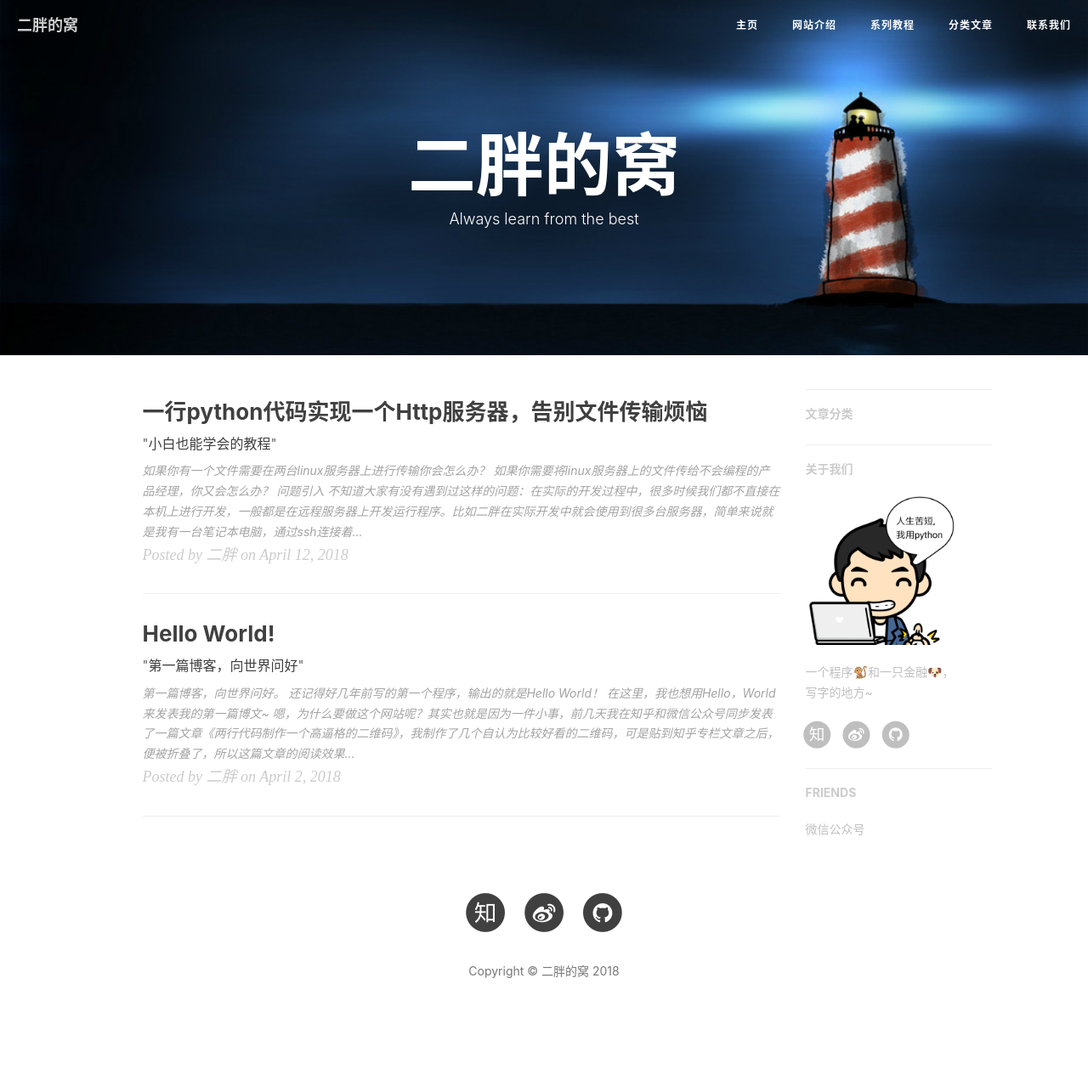
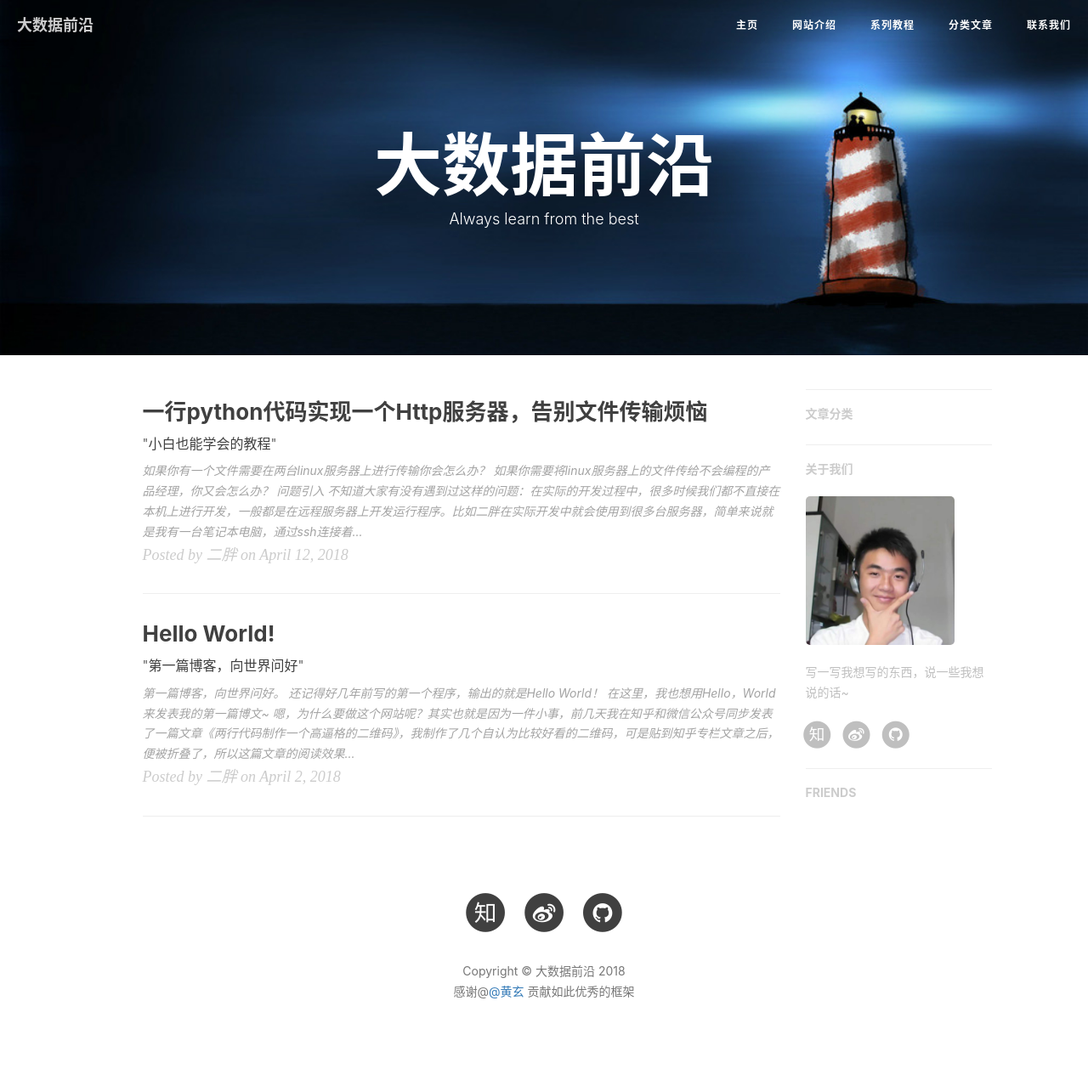
Before and after one commit to yangxuanxc/yangxuanxc.github.io, a Jekyll site: the page built from index.html, in a window 1280 px wide. Shown: the whole page at 85% size. Built offline with Jekyll 4.4.1, drawn with Linux system fonts in a browser that asks for light colours; nearby versions of some CDN libraries; the list of posts is cut into pages by our own code; comment, search, counter and statistics services are not loaded; before the commit the page ends 1247 px from its top, so only the background shows below that.

```diff
--- a/CNAME
+++ b/CNAME
@@ -1 +1 @@
-bigdataqianyan.com
+www.bigdataqianyan.com
--- a/_config.yml
+++ b/_config.yml
@@ -1,9 +1,9 @@
 # Site settings
-title: 二胖的窝
-SEOTitle: 二胖的窝 | Two Fat
+title: 大数据前沿
+SEOTitle: 大数据前沿 | Big Data
 header-img: img/home-bg.jpg
 email: yangxuanxc@126.com
-description: "一只程序猿和一只金融狗写字的地方，有关于编程，金融，数据，学习，工作，生活，有关于我，也有关于你~"
+description: "一个90后大叔写字的地方，有关于编程，金融，数据，学习，工作，生活，有关于我，也有关于你~"
 keyword: "大数据前沿, 大数据, 二胖, python, bigdataqianyan, 前沿, 编程, 教程, 博客, 个人网站, 互联网, Web, 计算机, 数据分析, 机器学习"
 url: "http://www.bigdataqianyan.com"              # your host, for absolute URL
 baseurl: ""         # for example, '/blog' if your blog hosted on 'host/blog'                             # for example, '/blog' if your blog hosted on 'host/blog'
@@ -25,7 +25,7 @@ github_username:    yangxuanxc
 # from 2016, 'pygments' is unsupported on GitHub Pages. Use 'rouge' for highlighting instead.
 highlighter: rouge
 permalink: pretty
-paginate: 10
+paginate: 10 #每一页的文章数量
 exclude: ["less","node_modules","Gruntfile.js","package.json","README.md","README.zh.md"]
 anchorjs: true                          # if you want to customize anchor. check out line:181 of `post.html`
 
@@ -67,8 +67,8 @@ ga_domain: huangxuan.me
 
 # Sidebar settings
 sidebar: true                           # whether or not using Sidebar.
-sidebar-about-description: "一个程序🐒和一只金融🐶，<br>写字的地方~"
-sidebar-avatar: /img/erpang.png      # use absolute URL, seeing it's used in both `/` and `/about/`
+sidebar-about-description: "写一写我想写的东西，说一些我想说的话~"
+sidebar-avatar: /img/erpang.jpg      # use absolute URL, seeing it's used in both `/` and `/about/`
 
 
 
@@ -90,7 +90,7 @@ friends: [
     #     title: "Su",
     #     href: "http://su.gallery/"
     # },{
-        title: "微信公众号",
-        href: "https://mp.weixin.qq.com/mp/profile_ext?action=home&__biz=MzAwNzAzNTMwMg=="
+        #title: "微信公众号",
+        #href: "https://mp.weixin.qq.com/mp/profile_ext?action=home&__biz=MzAwNzAzNTMwMg=="
     }
 ]
--- a/_includes/footer.html
+++ b/_includes/footer.html
@@ -81,7 +81,8 @@
                 <p class="copyright text-muted">
                     Copyright &copy; {{ site.title }} {{ site.time | date: '%Y' }}
                     <br>
-
+                    感谢@<a target="_blank" href="https://github.com/huxpro">@黄玄
+                        </a>贡献如此优秀的框架
                 </p>
             </div>
         </div>
--- a/_includes/head.html
+++ b/_includes/head.html
@@ -33,7 +33,7 @@
     <link href="//cdnjs.cloudflare.com/ajax/libs/font-awesome/4.6.3/css/font-awesome.min.css" rel="stylesheet" type="text/css">
 
 
-    <!-- Hux Delete, sad but pending in China
+    <!-- Delete, sad but pending in China
     <link href='http://fonts.googleapis.com/css?family=Lora:400,700,400italic,700italic' rel='stylesheet' type='text/css'>
     <link href='http://fonts.googleapis.com/css?family=Open+Sans:300italic,400italic,600italic,700italic,800italic,400,300,600,700,800' rel='stylesheet' type='text/
     css'>
--- a/_includes/nav.html
+++ b/_includes/nav.html
@@ -1,4 +1,4 @@
-<!-- Navigation -->
+<!-- Navigation头部导航图 -->
 <nav class="navbar navbar-default navbar-custom navbar-fixed-top">
     <div class="container-fluid">
         <!-- Brand and toggle get grouped for better mobile display -->
@@ -13,12 +13,13 @@
         </div>
 
         <!-- Collect the nav links, forms, and other content for toggling -->
-        <div id="huxblog_navbar">
+        <div id="blog_navbar">
             <div class="navbar-collapse">
                 <ul class="nav navbar-nav navbar-right">
                     <li>
                         <a href="{{ site.baseurl }}/">主页</a>
                     </li>
+                    <!--site.pages 在根目录下创建的html文件会在site.pages中-->
                     {% for page in site.pages %}{% if page.title %}
                     <li>
                         <a href="{{ page.url | prepend: site.baseurl }}">{{ page.title }}</a>
```
Also changed, not shown: other parts of _includes/nav.html (+1 -1 lines), _includes/connect/connect.md (+4 -2 lines), _includes/connect/connet_footer.md (added, +1 -0 lines), img/erpang.jpg (added), img/erpang1.png (added), img/wechat_qrcode.gif, 1 other file.
